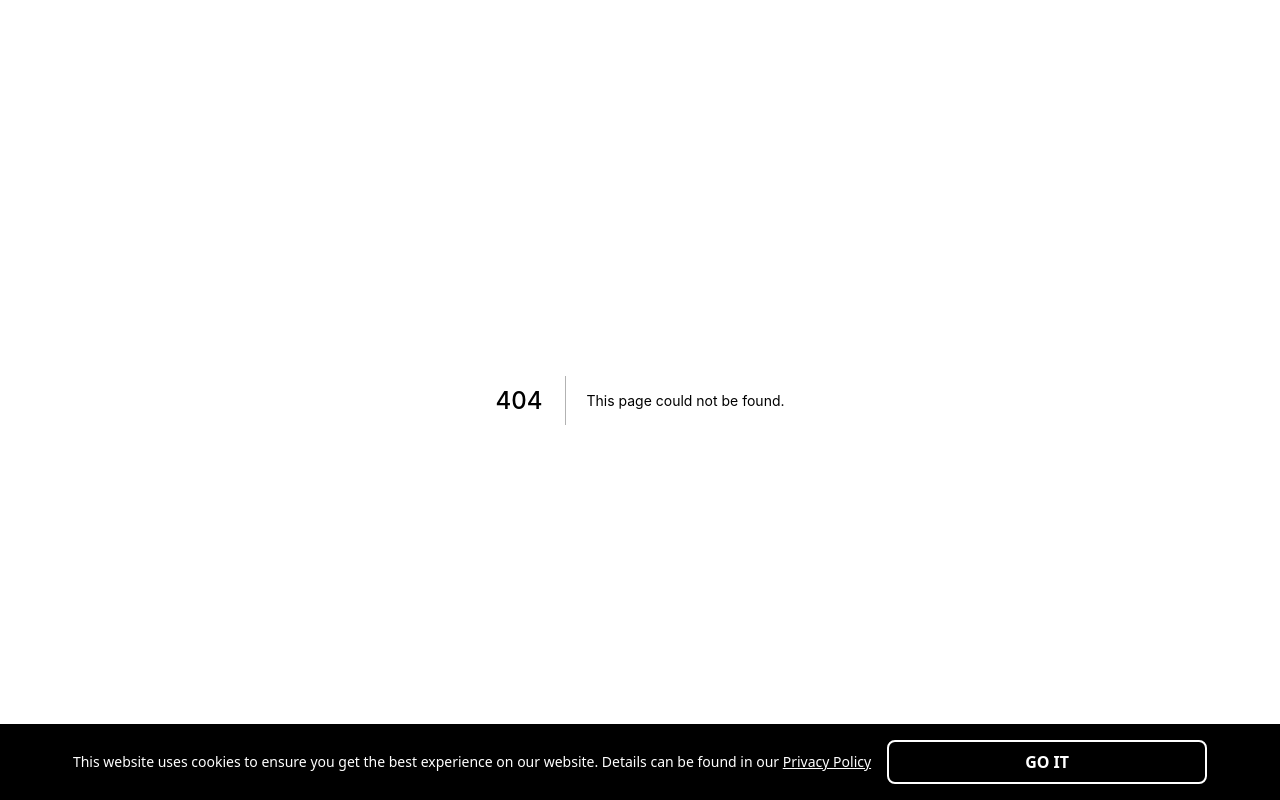
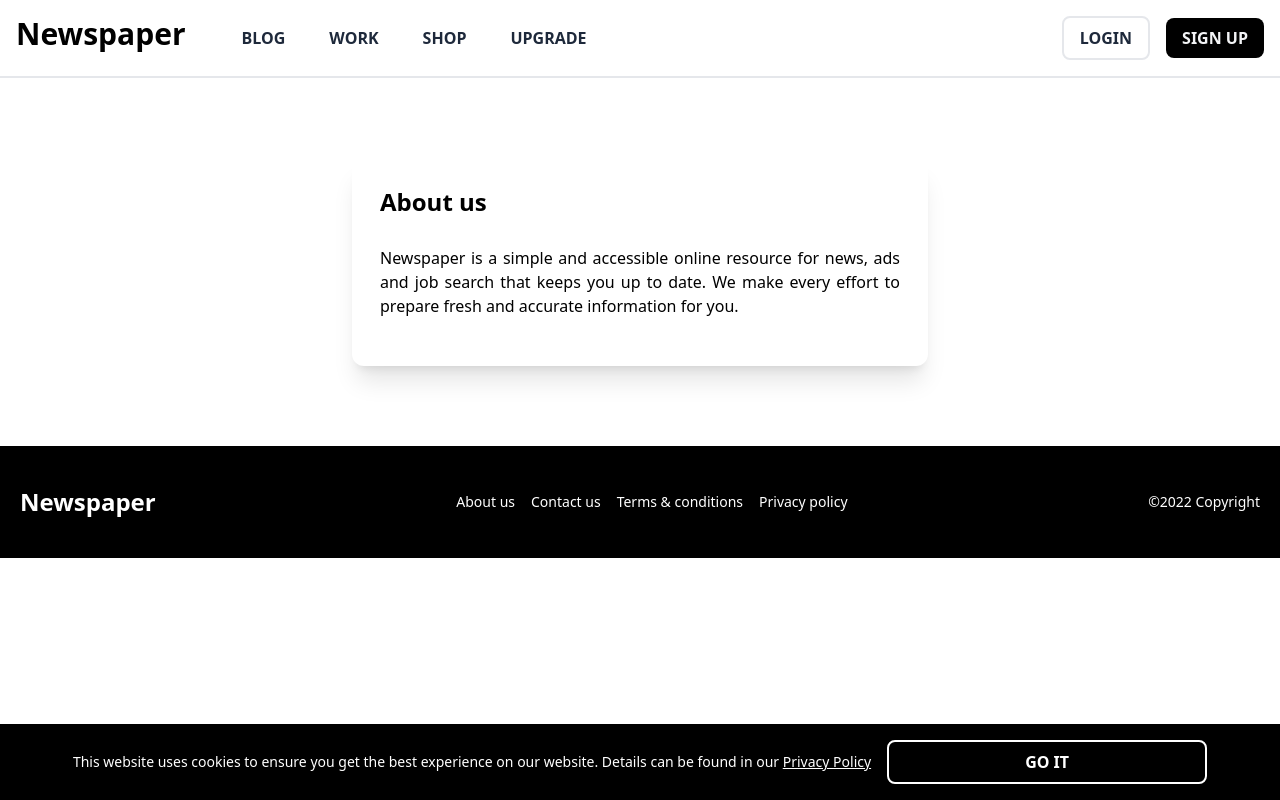
Before and after one commit to dosyao/newspaper-web, a Next.js app: page /about in a window 1280 px wide. Before the commit this address had no page. Built offline with nearby package versions, Linux system fonts and the light colour scheme.

Commit message:
added information styles

```diff
--- /dev/null
+++ b/components/InformationPages/AboutComponent.jsx
@@ -0,0 +1,15 @@
+import MainLayout from "../../layouts/MainLayout";
+import styles from "./styles.module.css";
+
+const AboutComponent = () => (
+    <MainLayout>
+        <div className={styles.container}>
+            <h1 className={styles.infoH1}>About us</h1>
+            <p className={styles.infoP}>
+                Newspaper is a simple and accessible online resource for news, ads and job search that keeps you up to date. We make every effort to prepare fresh and accurate information for you.
+            </p>
+        </div>
+    </MainLayout>
+);
+
+export default AboutComponent;
--- /dev/null
+++ b/components/InformationPages/styles.module.css
@@ -0,0 +1,15 @@
+.container {
+    @apply p-5 mx-1 bg-white shadow-xl max-w-xl w-full lg:mx-auto lg:my-20 rounded-xl lg:p-7;
+}
+
+.infoH1 {
+    @apply mt-0 mb-5 text-lg font-semibold lg:text-2xl lg:font-black lg:mb-7;
+}
+
+.infoP {
+    @apply m-0 pb-3 text-sm text-justify lg:text-base lg:pb-5;
+}
+
+.infoA {
+    @apply no-underline text-cyan-500 cursor-pointer;
+}
--- /dev/null
+++ b/pages/about.jsx
@@ -0,0 +1,5 @@
+import AboutComponent from '../components/InformationPages/AboutComponent';
+
+const About = () => <AboutComponent />;
+
+export default About;
```
